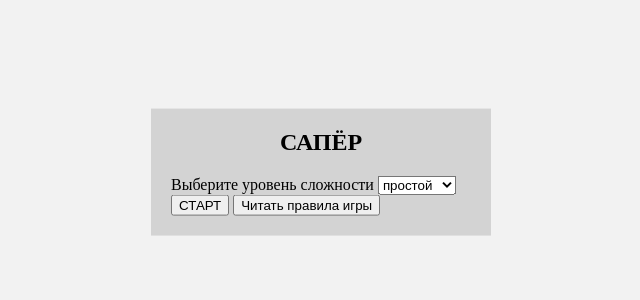
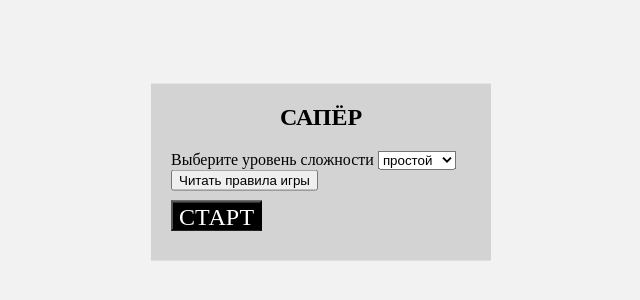
Before and after one commit to leraslava7/HW, a plain HTML site: page PROJECT/index.html in a window 1280 px wide. Shown: the part 228-528 px from the top of the page, without its empty margins (319-959 px from the left). Drawn offline with nearby package versions, Linux system fonts and the light colour scheme.

Commit message:
10/03 21/00

```diff
--- a/PROJECT/index.html
+++ b/PROJECT/index.html
@@ -16,17 +16,20 @@
 
         <div id='IMyModal' class='SModalGlass'>
             <div id='IMyModalWindow'class='SModalWindow'>
-                <h2 style='text-align: center'>САПЁР</h2>
+                <h2 class="center">САПЁР</h2>
                 <label for="level">Выберите уровень сложности</label>
                     <select class="level" id="LevelCh" name="level">
                             <option value="1" name="level1">простой</option>
                             <option value="2" name="level2">средний</option>
                             <option value="3" name="level3">сложный</option>
                     </select>
-                <br>
-                <input type="submit" id='StartSub' value="СТАРТ" onclick='closeModal()'>
-                <input type="button" onclick='testLoadData()' value='Читать правила игры'>
+
+                <input type="button" value='Читать правила игры' onclick='testLoadData()'>
                 <div  id='IPlace'></div>
+
+                <div >
+                    <button id='StartSub' onclick='closeModal()'>СТАРТ</button>
+                </div>
             </div>
         </div>
 
--- a/PROJECT/script.js
+++ b/PROJECT/script.js
@@ -340,7 +340,7 @@
     //AJAX
 
     function testLoadData() {
-        $.ajax("file:///D:/HW/HW%20Java%20Script/PROJECT/text.html",
+        $.ajax("http://fe.it-academy.by/Sites/0042600/text.html.html",
             { type:'GET', dataType:'html',
                   success:dataLoaded, error:errorHandler }
         );
--- a/PROJECT/style.css
+++ b/PROJECT/style.css
@@ -1,4 +1,16 @@
+#StartSub {
+    margin: 10px 0px ;
+    font-family: 'Times New Roman', Times, serif;
+    font-size: 1.5em;
+    color: white;
+    background-color: black;
+    cursor: pointer;
 
+}
+
+.center {
+    text-align: center;
+}
 
 .SModalGlass {
     display: none;
@@ -18,6 +30,7 @@
     left: 50%;
     top: 50%;
     transform: translate(-50%,-50%);
+
 
 }
 
```
